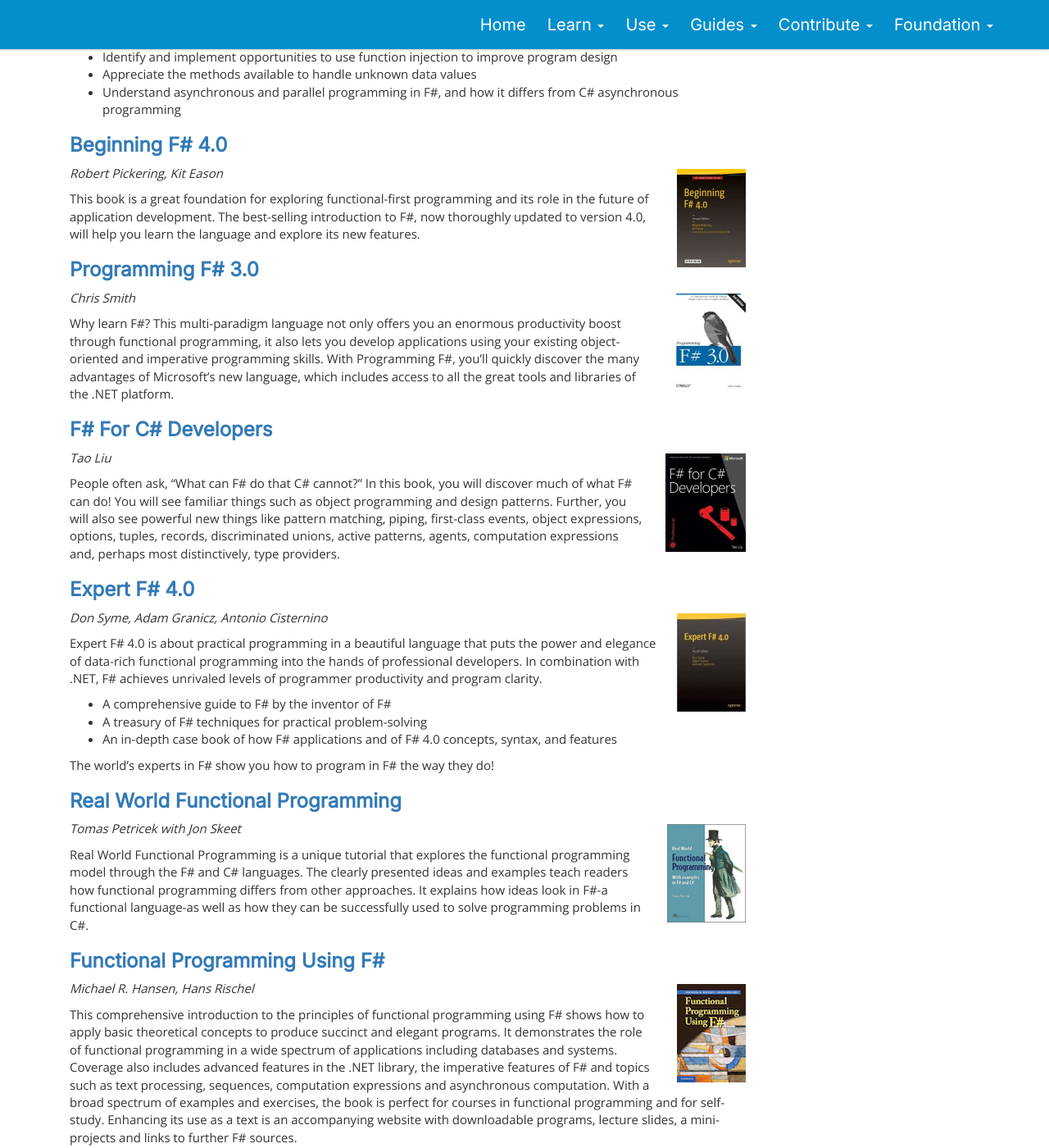
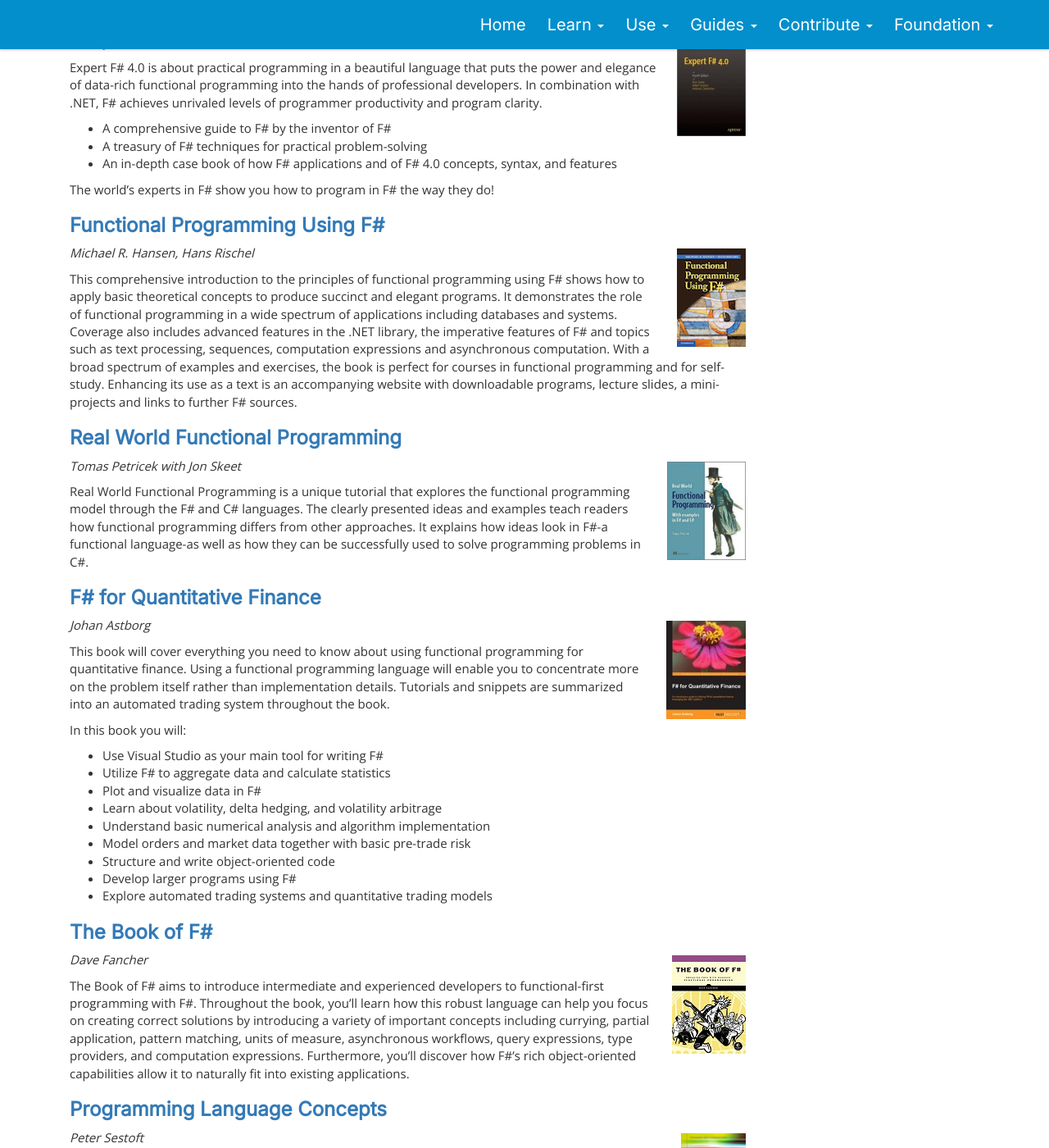
Before and after one commit to fsharp/fsharp.org, a Jekyll site: the page built from learn/index.md, in a window 1280 px wide and 1400 px high, scrolled down 2524 px. Shown: the whole window at 82% size. Built offline with Jekyll 4.4.1, drawn with Linux system fonts in a browser that asks for light colours; nearby versions of some CDN libraries; some of the changed text lies outside the part shown.

Commit message:
Update index.md

```diff
--- a/learn/index.md
+++ b/learn/index.md
@@ -27,56 +34,29 @@
 Introduces you to F# and show you ways that F# can help in day-to-day development
 of mainstream commercial business software.
 
-
-### [Try F#](https://try.fsharp.org/)
-
-![logo](../images/thumbs/tryfsharp.jpg)&nbsp;[Try F#](https://try.fsharp.org/) allows you to try F# in an online editor/compiler without having to install anything on your computer. It includes example code for many of F#'s basic features. It's based on the [Fable 2 REPL](https://fable.io/repl/). See several other ways to build and/or run F# in the browser at [Use F# in the browser](../use/browser/).
-
-
 ### [F# Cheat Sheet](http://dungpa.github.io/fsharp-cheatsheet/)
 
 <img src="../images/thumbs/cheetsheet.png" style="float:right;margin:5px 0px 5px 25px;" />
 
 The cheat sheet is a small and concise guide to F# syntax for newcomers to get started with the language. It's available in [HTML](http://dungpa.github.io/fsharp-cheatsheet/) and [PDF](https://github.com/dungpa/fsharp-cheatsheet/raw/gh-pages/fsharp-cheatsheet.pdf) format.
 
+### [F# Guide for Python developers](https://github.com/knocte/2fsharp/blob/master/python2fsharp.md)
 
-### [F# on Learn X in Y Minutes](https://learnxinyminutes.com/docs/fsharp/)
+Very short tutorial/guide that shows the most important differences between Python and F#, with clear and concise examples.
 
-Quickly check out F# features and commonly used snippets, and compare it to languages you already know.
+### [F# Guide for C# developers](https://github.com/knocte/2fsharp/blob/master/csharp2fsharp.md)
 
+Very short tutorial/guide that shows the most important differences between C# and F#, with clear and concise examples.
 
-### [F# on Rosetta Code](http://rosettacode.org/wiki/Category:F_Sharp)
+### [Exercism](https://exercism.io/tracks/fsharp)
 
-Learn how to accomplish all sorts of programming tasks, and hopefuly help to expand solutions, making F# easier for everyone.
+Learn F# by solving problems, testing your solutions, getting feedback from other developers, and reviewing other developers' solutions! At last check, there are 112 F# problems just waiting for you to solve them.
 
+<h2 id="workshops" class="anchor">F# Workshops and Dojos</h2>
 
 ### [The F# Koans](https://github.com/ChrisMarinos/FSharpKoans#functional-koans---f)
 
 Learn F# by just filling in the gaps! The F# Koans are a fun set of code snippets where you have to fill in gaps to get tests to pass, and you learn the language along the way.  Also available as a [snippet](http://fssnip.net/bG) which can be loaded into interactive environments or your editor of choice.
-
-
-### [Exercism](http://exercism.io/)
-
-Learn F# by solving problems, testing your solutions, getting feedback from other developers, and reviewing other developers' solutions! At last check, there are 112 F# problems just waiting for you to solve them.
-
-### [F# Snippets](http://fssnip.net/)
-
-A collection of snippets of F# code.
-
-### [F# Development Portal](https://docs.microsoft.com/en-us/dotnet/articles/fsharp/)
-
-<img src="../images/thumbs/vstudio.png" style="float:right;margin:5px 0px 5px 25px;" />
-
-The Microsoft documentation for F# provides a language reference, walkthroughs, videos, samples, and more.  You can also
-contribute to the documentation on GitHub.
-
-### [F# Programming Wikibook](http://en.wikibooks.org/wiki/Programming:F_Sharp)
-
-The wikibook contains a comprehensive guide to F# programming. It covers
-F# language basics and essential functional programming concepts such as
-working with functions and immutable data structures. It also discusses
-imperative and object-oriented programming in F# and advanced langauge
-features such as active patterns and computation expressions.
 
 ### [F# Workshop Materials](http://fsharpworkshop.com/)
 
@@ -88,18 +68,7 @@
 [Digits Recognizer](https://github.com/c4fsharp/Dojo-Digits-Recognizer), [Fractal Forest](https://github.com/c4fsharp/Dojo-Fractal-Forest), [Canopy 2048](https://github.com/c4fsharp/Dojo-Canopy-2048),
 [Markov Bot](https://github.com/c4fsharp/Dojo-Markov-Bot), [Type Provider Treasure Hunt](https://github.com/c4fsharp/Dojo-Type-Provider-Treasure-Hunt), [Classics Mash-up](https://github.com/c4fsharp/Dojo-Picasquez-and-Velasso) and [Ham or Spam](https://github.com/c4fsharp/Dojo-Ham-Or-Spam) dojos.
 
-### [Ultra-short F# tutorial/guide for C# developers](https://github.com/knocte/2fsharp/blob/master/csharp2fsharp.md)
-
-Very short tutorial/guide that shows the most important differences between C# and F#, with clear and concise examples.
-
-### [Ultra-short F# tutorial/guide for Python developers](https://github.com/knocte/2fsharp/blob/master/python2fsharp.md)
-
-Very short tutorial/guide that shows the most important differences between Python and F#, with clear and concise examples.
-
-<h2 id="courses" class="anchor">F# Courses - General</h2>
-
 <h2 id="books" class="anchor">F# Books - General</h2>
-
 
 ### [Get Programming with F#](https://www.manning.com/books/get-programming-with-f-sharp)
 
@@ -117,7 +86,7 @@
 
 By the end of the book, you’ll be able to use F# in your day-to-day development, and know how and where to deepen your knowledge.
 
-### [Stylish F#: Crafting Elegant Functional Code for .NET](https://books.google.com.au/books?id=WqR8DwAAQBAJ)
+### [Stylish F#](https://books.google.com.au/books?id=WqR8DwAAQBAJ)
 
 <img src="/learn/files/BookSF.jpg" style="float:right;margin:5px 0px 5px 25px;" />
 
@@ -146,31 +122,6 @@
 its role in the future of application development. The best-selling introduction to F#,
 now thoroughly updated to version 4.0, will help you learn the language and explore
 its new features.
-
-### [Programming F# 3.0](https://books.google.com/books?isbn=1449326048)
-
-<img src="/learn/files/BookPGF.jpg" style="float:right;margin:5px 0px 5px 25px;" />
-
-_Chris Smith_
-
-Why learn F#? This multi-paradigm language not only offers you an enormous
-productivity boost through functional programming, it also lets you develop
-applications using your existing object-oriented and imperative programming
-skills. With Programming F#, you'll quickly discover the many advantages
-of Microsoft's new language, which includes access to all the great tools
-and libraries of the .NET platform.
-
-### [F# For C# Developers](https://books.google.com/books?isbn=0735670226)
-
-<img src="/learn/files/BookFC.jpg" style="float:right;margin:5px 0px 5px 25px;" />
-
-_Tao Liu_
-
-People often ask, “What can F# do that C# cannot?” In this book, you will discover much
-of what F# can do! You will see familiar things such as object programming and design
-patterns. Further, you will also see powerful new things like pattern matching, piping,
-first-class events, object expressions, options, tuples, records, discriminated unions,
-active patterns, agents, computation expressions and, perhaps most distinctively, type providers.
 
 ### [Expert F# 4.0](https://books.google.com/books?isbn=1484207424)
 
@@ -185,19 +136,6 @@
  - An in-depth case book of how F# applications and of F# 4.0 concepts, syntax, and features
 
 The world's experts in F# show you how to program in F# the way they do!
-
-### [Real World Functional Programming](https://books.google.com/books?isbn=1933988924)
-
-<img src="/learn/files/BookRWFP.jpg" style="float:right;margin:5px 0px 5px 25px;" />
-
-_Tomas Petricek with Jon Skeet_
-
-Real World Functional Programming is a unique tutorial that explores the
-functional programming model through the F# and C# languages. The clearly
-presented ideas and examples teach readers how functional programming
-differs from other approaches. It explains how ideas look in F#-a
-functional language-as well as how they can be successfully used to solve
-programming problems in C#.
 
 ### [Functional Programming Using F#](https://books.google.com/books?isbn=1107019028)
 
@@ -215,19 +153,18 @@
 Enhancing its use as a text is an accompanying website with downloadable programs, lecture
 slides, a mini-projects and links to further F# sources.
 
-### [F# for Scientists](https://books.google.com/books?isbn=1118210816)
+### [Real World Functional Programming](https://books.google.com/books?isbn=1933988924)
 
-<img src="/learn/files/BookFS.jpg" style="float:right;margin:5px 0px 5px 25px;" />
+<img src="/learn/files/BookRWFP.jpg" style="float:right;margin:5px 0px 5px 25px;" />
 
-_Jon Harrop_
+_Tomas Petricek with Jon Skeet_
 
-F# for Scientists explains and demonstrates the powerful features of this important new
-programming language. The book assumes no prior experience and guides the reader from
-the basics of computer programming to the implementation of state-of-the-art algorithms.
-Written in a clear and concise style, F# for Scientists is well suited for researchers,
-scientists. It also serves as an
-ideal supplemental text for advanced undergraduate and graduate students with a background in science or engineering.
-
+Real World Functional Programming is a unique tutorial that explores the
+functional programming model through the F# and C# languages. The clearly
+presented ideas and examples teach readers how functional programming
+differs from other approaches. It explains how ideas look in F#-a
+functional language-as well as how they can be successfully used to solve
+programming problems in C#.
 
 ### [F# for Quantitative Finance](https://www.packtpub.com/big-data-and-business-intelligence/f-quantitative-finance)
 
@@ -277,7 +214,6 @@
 
 F# Deep Dives presents a collection of real-world F# techniques, each written by expert practitioners. Each chapter presents a new use case where you'll read how the author used F# to solve a complex problem more effectively than would have been possible using a traditional approach. You'll not only see how a specific solution works in a specific domain, you'll also learn how F# developers approach problems, what concepts they use to solve them, and how they integrate F# into existing systems and environments.
 
-
 ### [Machine Learning Projects for .NET Developers](https://books.google.com/books?isbn=1430267666)
 
 <img src="/learn/files/BookMLP.jpg" style="float:right;margin:5px 0px 5px 25px;" />
@@ -293,6 +229,19 @@
 _Jamie Dixon_
 
 This book is packed with real-world examples to easily use machine learning techniques in your business applications. You will begin with introduction to F# and prepare yourselves for machine learning using .NET framework. You will be writing a simple linear regression model using an example which predicts sales of a product. Forming a base with the regression model, you will start using machine learning libraries available in .NET framework such as Math.NET, Numl.NET and Accord.NET with the help of a sample application. You will then move on to writing multiple linear regressions and logistic regressions.
+
+### [F# for Scientists](https://books.google.com/books?isbn=1118210816)
+
+<img src="/learn/files/BookFS.jpg" style="float:right;margin:5px 0px 5px 25px;" />
+
+_Jon Harrop_
+
+F# for Scientists explains and demonstrates the powerful features of this important new
+programming language. The book assumes no prior experience and guides the reader from
+the basics of computer programming to the implementation of state-of-the-art algorithms.
+Written in a clear and concise style, F# for Scientists is well suited for researchers,
+scientists. It also serves as an
+ideal supplemental text for advanced undergraduate and graduate students with a background in science or engineering.
 
 ### [Multi-Paradigm Programming Using F# and .NET](http://www.naghoospress.ir/bookview.aspx?bookid=1486730)
 
@@ -329,23 +278,6 @@
 - How to develop applications using EventSourcing, CQRS, and DDD in F#
 - How to set up continuous integration and continuous deployment using FAKE and Docker
 - How to leverage libraries like Rx, FSharp.Data and Paket
-
-### [F# for Machine Learning Essentials](https://www.packtpub.com/big-data-and-business-intelligence/f-machine-learning)
-
-<img src="/learn/files/BookFSMLE.jpg" style="float:right;margin:5px 0px 5px 25px;" />
-
-_Sudipta Mukherjee_
-
-This book is a fast-paced tutorial guide that uses hands-on examples to explain real-world applications of machine learning.
-
-In this book you will:
-
-- Use F# to find patterns through raw data
-- Build a set of classification systems using Accord.NET, Weka, and F#
-- Run machine learning jobs on the Cloud with MBrace
-- Perform mathematical operations on matrices and vectors using Math.NET
-- Use a recommender system for your own problem domain
-- Identify tourist spots across the globe using inputs from the user with decision tree algorithms
 
 ### [F# 4.0 Design Patterns](https://www.packtpub.com/application-development/f-40-design-patterns)
 
@@ -425,7 +357,6 @@
 F#, aktif ve bağımsız geliştirici topluluğu tarafından yön verilen, özellikle bulut teknolojileri, veri analizi ve bilimsel çalışmalarda kullanımı her geçen gün artan sade ve şık bir programlama dilidir.
 F# ile Microsoft'un .NET platformu üzerinde Windows, Linux ve OSX işletim sistemlerinde çalışabilen her çapta ve özllikte uygulamalar geliştirebilirsiniz. Hatta sistem yönetimi scriptlerinizi bile F# ile oluşturabilirsiniz. F# ile Fonksiyonel Programlama kitabında F#'ın sunduğu tüm bu imkanlar ile sizi tanıştırmayı ve bol kod örnekleri ile F#'ı özümsemenizi hedefliyoruz.
 
-
 ### [Building F# Applications (Video)](https://www.packtpub.com/application-development/building-f-applications-video)
 
 <img src="../learn/files/VideoBFA.jpg" style="float:right;margin:5px 0px 5px 25px;" />
@@ -439,7 +370,6 @@
 - Model your application's problem domain using F#'s immutable data types and collections
 - Build simple-to-complex application behavior with F# functions
 - Interoperate between your F# applications and other .NET languages
-
 
 ### [F# Applied II](https://www.demystifyfp.com/FsApplied2)
 
```
Also changed, not shown: other parts of learn/index.md (+16 -2 lines).
